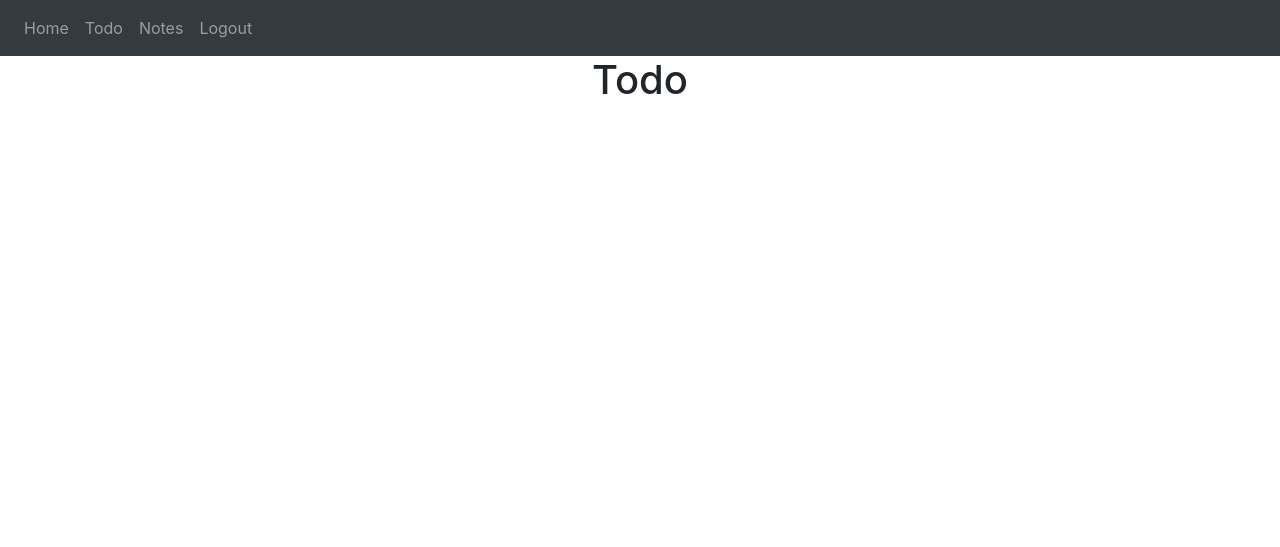
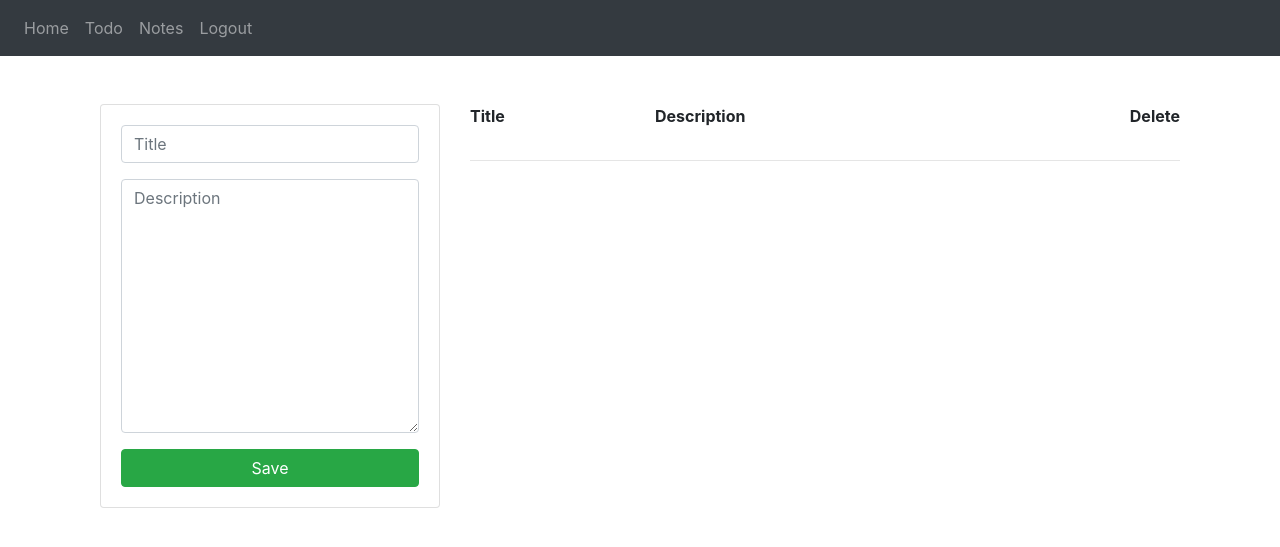
Before and after one commit to IgorD-lab/Focus, a Flask app: page /todo in a window 1280 px wide. Shown: the top 547 px of the page. Run offline with Flask 3, Linux system fonts and the light colour scheme; a user stored in the database is signed in; some libraries are stand-ins or nearby versions.

Commit message:
added html js and route for todo list

```diff
--- a/website/__init__.py
+++ b/website/__init__.py
@@ -20,7 +20,7 @@ def create_app():
     app.register_blueprint(views, url_prefix='/') #register blueprints
     app.register_blueprint(auth, url_prefix='/')
 
-    from .models import User, Note # not actually importing we just declare function prototypes before we create database
+    from .models import User, Note, TodoItem # not actually importing we just declare function prototypes before we create database
 
     with app.app_context():
         db.create_all() # call function
--- a/website/models.py
+++ b/website/models.py
@@ -19,3 +19,9 @@ class User(db.Model, UserMixin): # UserMixin must be inherited in User object to
     username = db.Column(db.String(150))
     notes = db.relationship('Note') # connect user with their notes, we can access all the notes user created with this column,
     # Note for relationship in sql if it was foreign key we would use note lowercase (dumb design)
+
+class TodoItem(db.Model):
+    id = db.Column(db.Integer, primary_key=True)
+    title = db.Column(db.String(50), nullable=False)
+    description = db.Column(db.String(500), nullable=False)
+    user_id = db.Column(db.Integer, db.ForeignKey('user.id'), nullable=False)
--- /dev/null
+++ b/website/static/todo.js
@@ -0,0 +1,71 @@
+document.getElementById("form-Task").addEventListener("submit", saveTask);
+
+// Save new To-Do
+function saveTask(e) {
+  let title = document.getElementById("title").value;
+  let description = document.getElementById("description").value;
+
+  let task = {
+    title,
+    description,
+  };
+
+  if (localStorage.getItem("tasks") === null) {
+    let tasks = [];
+    tasks.push(task);
+    localStorage.setItem("tasks", JSON.stringify(tasks));
+  } else {
+    let tasks = JSON.parse(localStorage.getItem("tasks"));
+    tasks.push(task);
+    localStorage.setItem("tasks", JSON.stringify(tasks));
+  }
+
+  getTasks();
+
+  // Reset form-Task
+  document.getElementById("form-Task").reset();
+  e.preventDefault();
+}
+
+// Delete To-Do
+function deleteTask(title) {
+  let tasks = JSON.parse(localStorage.getItem("tasks"));
+  for (let i = 0; i < tasks.length; i++) {
+    if (tasks[i].title == title) {
+      tasks.splice(i, 1);
+    }
+  }
+
+  localStorage.setItem("tasks", JSON.stringify(tasks));
+  getTasks();
+}
+
+// Show To-Do List
+function getTasks() {
+  let tasks = JSON.parse(localStorage.getItem("tasks"));
+  let tasksView = document.getElementById("tasks");
+  tasksView.innerHTML = "";
+
+  for (let i = 0; i < tasks.length; i++) {
+    let title = tasks[i].title;
+    let description = tasks[i].description;
+
+    tasksView.innerHTML += `<div class="card mb-3">
+        <div class="card-body">
+        <div class="row">
+          <div class="col-sm-3 text-left">
+            <p>${title}</p>
+          </div>
+          <div class="col-sm-7 text-left">
+            <p>${description}</p>
+          </div>
+          <div class="col-sm-2 text-right">
+            <a href="#" onclick="deleteTask('${title}')" class="btn btn-danger ml-5">X</a>
+          </div>
+        </div>
+       </div>
+      </div>`;
+  }
+}
+
+getTasks();
--- a/website/templates/todo.html
+++ b/website/templates/todo.html
@@ -1,4 +1,68 @@
 {% extends "layout.html" %} {% block title %}Todo{% endblock %} {% block content
 %}
-<h1 align="center">Todo</h1>
+  <body>
+    <!-- <nav class="navbar navbar-light bg-light">
+      <div class="container">
+        <a class="navbar-brand" href="#">My To-Do List</a>
+      </div>
+    </nav> -->
+    <div class="container">
+      <div class="row my-5">
+        <div class="col-md-4">
+          <div class="card">
+            <div class="card-body">
+                <form id="form-Task" method="POST">
+                    <div class="form-group">
+                        <input
+                            type="text"
+                            id="title"
+                            name="title"
+                            class="form-control"
+                            maxlength="50"
+                            autocomplete="off"
+                            placeholder="Title"
+                            required
+                        />
+                    </div>
+                    <div class="form-group">
+                        <textarea
+                            id="description"
+                            name="description"
+                            cols="30"
+                            rows="10"
+                            class="form-control"
+                            maxlength="500"
+                            autocomplete="off"
+                            placeholder="Description"
+                            required
+                        ></textarea>
+                    </div>
+                    <button type="submit" class="btn btn-success btn-block">
+                        Save
+                    </button>
+                </form>
+            </div>
+          </div>
+        </div>
+        <div class="col-md-8">
+          <div class="row">
+            <div class="col-sm-3 text-left">
+              <p class="font-weight-bold">Title</p>
+            </div>
+            <div class="col-sm-6 text-left">
+              <p class="font-weight-bold">Description</p>
+            </div>
+            <div class="col-sm-3 text-right">
+              <p class="font-weight-bold">Delete</p>
+            </div>
+          </div>
+          <hr />
+          <div id="tasks"></div>
+        </div>
+      </div>
+    </div>
+
+    <script src="./static/todo.js"></script>
+  </body>
+</html>
 {% endblock %}
--- a/website/views.py
+++ b/website/views.py
@@ -1,6 +1,6 @@
 from flask import Blueprint, render_template, request, flash, jsonify
 from flask_login import login_required, current_user
-from .models import Note
+from .models import Note, TodoItem
 from . import db
 import json
 
@@ -11,12 +11,23 @@ views = Blueprint('views', __name__)
 def index():
     return render_template("index.html", user=current_user)
 
-@views.route('/todo', methods=['GET','POST'])
+@views.route('/todo', methods=['GET', 'POST'])
 @login_required
 def todo():
     if request.method == 'POST':
-        pass
+        title = request.form.get('title')
+        description = request.form.get('description')
+
+        if title and description:
+            todo_item = TodoItem(title=title, description=description, user_id=current_user.id)
+            db.session.add(todo_item)
+            db.session.commit()
+            flash('Todo item added!', category='success')
+        else:
+            flash('Please provide both a title and description for the todo item.', category='error')
+
     return render_template("todo.html", user=current_user)
+
 
 @views.route('/notes', methods=['GET', 'POST'])
 @login_required
```
Also changed, not shown: instance/database.db.
